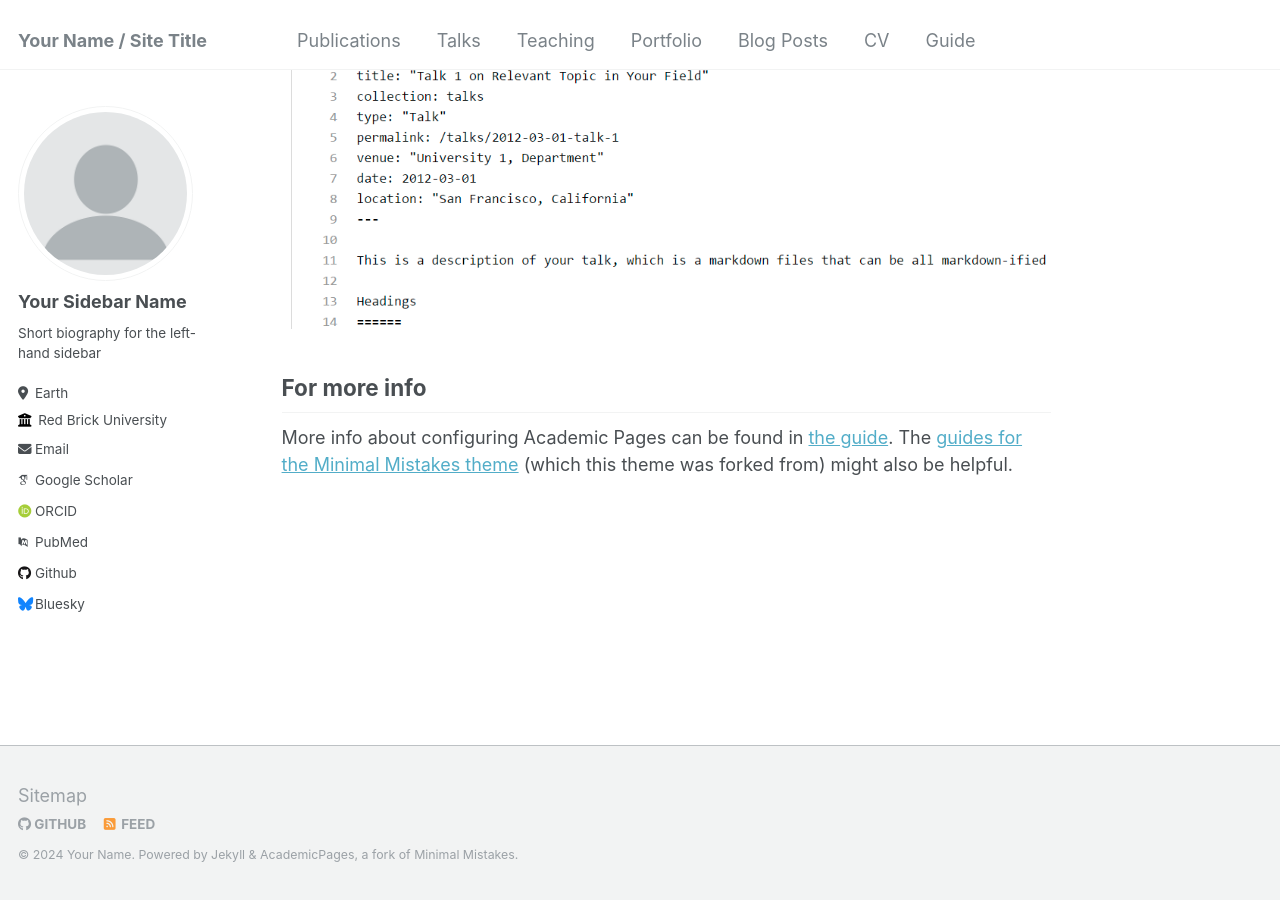
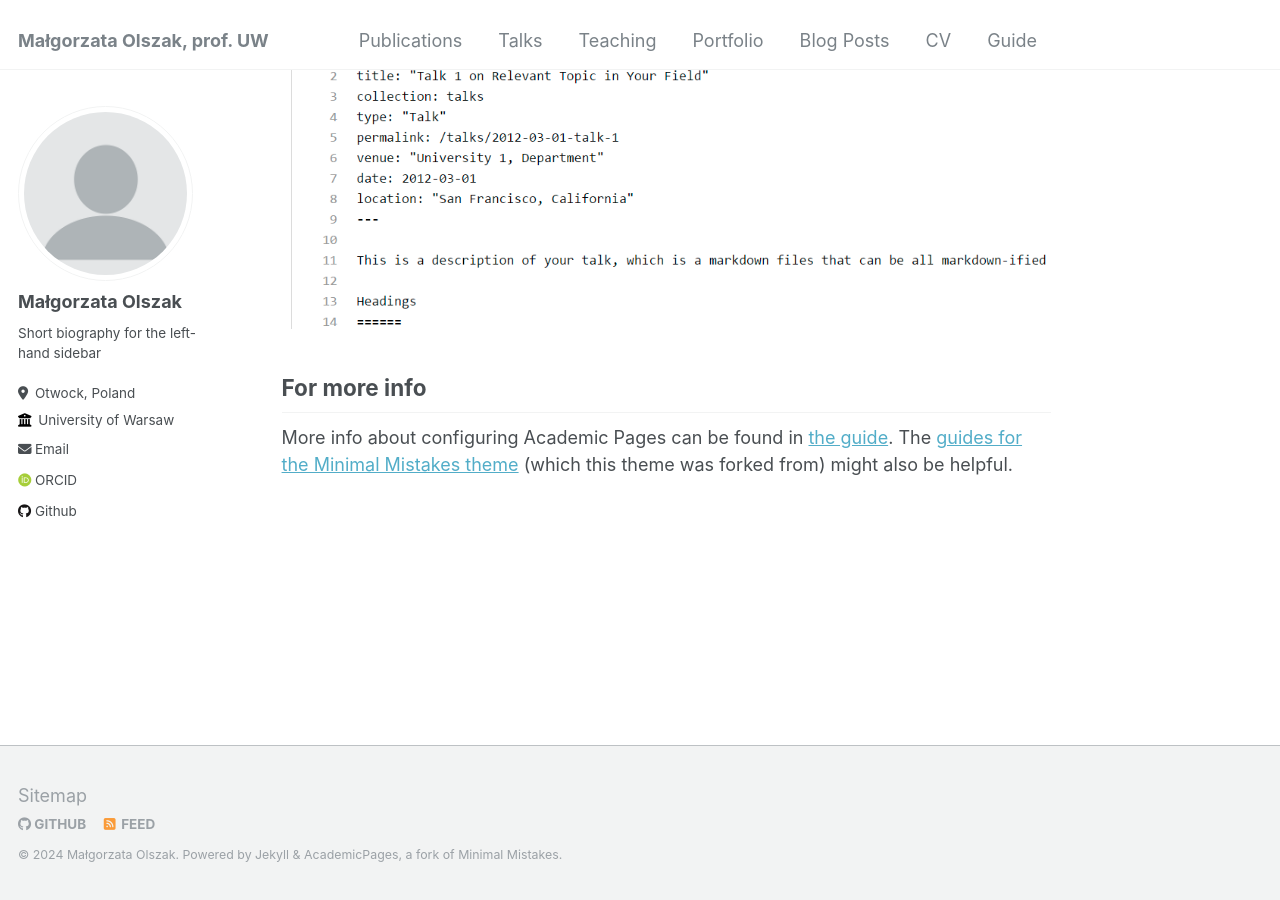
Before and after one commit to ma-olszak/ma-olszak.github.io, a Jekyll site: the page built from _pages/about.md, in a window 1280 px wide and 900 px high, scrolled down 2660 px. Built offline with Jekyll 4.4.1, drawn with Linux system fonts in a browser that asks for light colours; some web fonts are replaced.

Commit message:
config: add some basic info

```diff
--- a/_config.yml
+++ b/_config.yml
@@ -8,9 +8,9 @@
 
 # Basic Site Settings
 locale                   : "pl-PL"
-title                    : "Your Name / Site Title"
+title                    : "Małgorzata Olszak, prof. UW"
 title_separator          : "-"
-name                     : &name "Your Name"
+name                     : &name "Małgorzata Olszak"
 description              : &description "personal description"
 url                      : https://ma-olszak.github.io # the base hostname & protocol for your site e.g. "https://mmistakes.github.io"
 baseurl                  : "" # the subpath of your site, e.g. "/blog"
@@ -22,21 +22,21 @@ repository               : "ma-olszak/ma-olszak.github.io"
 author:
   # Biographic information
   avatar           : "profile.png"
-  name             : "Your Sidebar Name"
+  name             : "Małgorzata Olszak"
   pronouns         : # example: "she/her"
   bio              : "Short biography for the left-hand sidebar"
-  location         : "Earth"
-  employer         : "Red Brick University"
+  location         : "Otwock, Poland"
+  employer         : "University of Warsaw"
   uri              : # URL
-  email            : "none@example.org"
+  email            : "ma.olszak@uw.edu.pl"
 
   # Academic websites
   arxiv            : # URL - Update with the correct link to your profile
-  googlescholar    : "https://scholar.google.com/citations?user=PS_CX0AAAAAJ"
+  googlescholar    : # "https://scholar.google.com/citations?user=PS_CX0AAAAAJ"
   impactstory      : # URL
   orcid            : "http://orcid.org/yourorcidurl"
   semantic         : # URL
-  pubmed           : "https://www.ncbi.nlm.nih.gov/pubmed/?term=john+snow"
+  pubmed           : # "https://www.ncbi.nlm.nih.gov/pubmed/?term=john+snow"
   researchgate     : # URL
 
   # Repositories and software development
@@ -48,7 +48,7 @@ author:
   stackoverflow    : # User number or user number and name (i.e., use "1" or "1/jeff-atwood")
 
   # Social media
-  bluesky          : "bsky.app" # Replace this with you Bluesky username
+  bluesky          : # "bsky.app" # Replace this with you Bluesky username
   facebook         : # Username
   flickr           : # Username
   foursquare       : # Username
@@ -78,7 +78,7 @@ author:
 teaser                   :  # filename of teaser fallback teaser image placed in /images/, .e.g. "500x300.png"
 breadcrumbs              : false # true, false (default)
 words_per_minute         : 160
-future                   : true
+future                   : false
 read_more                : "disabled" # if enabled, adds "Read more" links to excerpts
 talkmap_link             : false #change to true to add link to talkmap on talks page
 comments:
```
